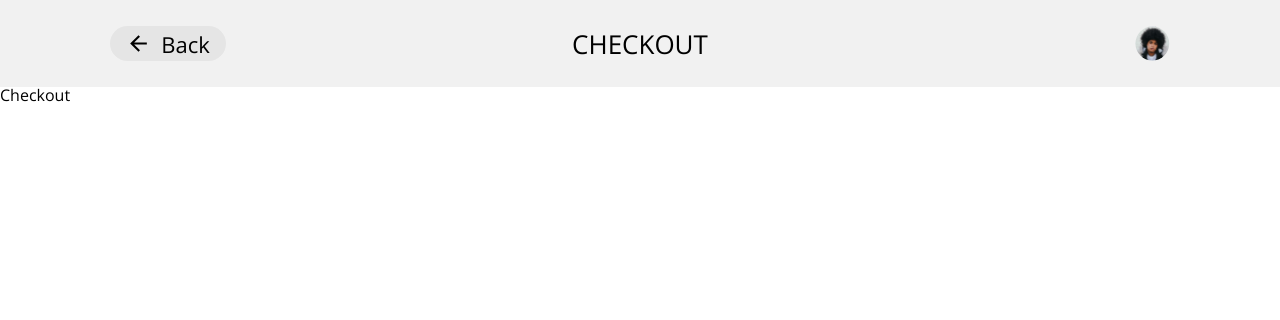
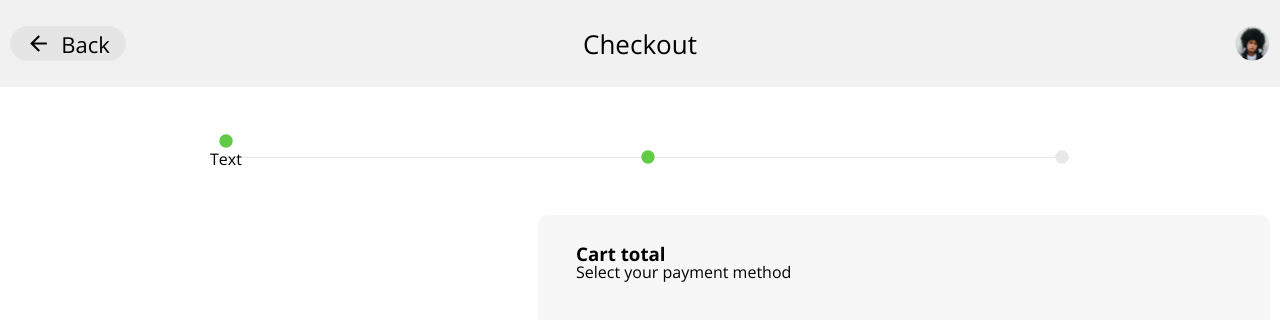
Before and after one commit to diogoaraujogit/sneaker-app-ts, a React (Create React App) app: page /checkout in a window 1280 px wide. Shown: the top 320 px of the page. Built offline with nearby package versions, Linux system fonts and the light colour scheme.

Commit message:
feature: cart context api

```diff
--- a/src/App.tsx
+++ b/src/App.tsx
@@ -1,12 +1,15 @@
 import React from 'react';
 import { ToastContainer } from 'react-toastify';
+import { CartProvider } from './context/CartContext';
 import Routes from './routes';
 import GlobalStyle from './styles/global';
 
 const App: React.FC = () => {
   return (
     <>
-      <Routes />
+      <CartProvider>
+        <Routes />
+      </CartProvider>
       <GlobalStyle />
       <ToastContainer autoClose={4000} />
     </>
--- a/src/components/Layout/index.tsx
+++ b/src/components/Layout/index.tsx
@@ -2,7 +2,13 @@ import React from 'react';
 import { MdArrowBack } from 'react-icons/md';
 import { useHistory } from 'react-router-dom';
 import avatar from '../../assets/avatar.svg';
-import { BackButton, Container, HeaderBar, PageBody } from './styles';
+import {
+  BackButton,
+  Container,
+  HeaderBar,
+  HeaderContent,
+  PageBody,
+} from './styles';
 
 interface LayoutProps {
   title: string;
@@ -21,6 +27,7 @@ const Layout: React.FC<LayoutProps> = ({
   return (
     <Container>
       <HeaderBar>
+        <HeaderContent>
           <div className="back-button">
             {hasBackButton && (
               <BackButton onClick={() => history.push(backTo)}>
@@ -32,6 +39,7 @@ const Layout: React.FC<LayoutProps> = ({
           <div className="avatar">
             <img src={avatar} alt="avatar" />
           </div>
+        </HeaderContent>
       </HeaderBar>
       <PageBody>{children}</PageBody>
     </Container>
--- a/src/components/Layout/styles.ts
+++ b/src/components/Layout/styles.ts
@@ -11,8 +11,16 @@ export const HeaderBar = styled.div`
   height: 8.7rem;
   display: flex;
   align-items: center;
+  justify-content: center;
+`;
+
+export const HeaderContent = styled.div`
+  display: flex;
+  align-items: center;
   justify-content: space-between;
-  padding: 0rem 11rem;
+  padding: 0rem 1rem;
+  width: 100%;
+  max-width: 130rem;
 
   .back-button {
     width: 11.6rem;
--- /dev/null
+++ b/src/context/CartContext.tsx
@@ -0,0 +1,34 @@
+import React, { createContext, useState } from 'react';
+
+interface CartItemProps {
+  color?: string;
+  currency?: string;
+  description?: string;
+  id?: string;
+  maxresURL?: string;
+  price?: string;
+  thumbnailURL?: string;
+}
+
+interface CartContextProps {
+  cartItem?: CartItemProps;
+  updateCartItem(newCartItem: CartItemProps): void;
+}
+
+const CartContext = createContext<CartContextProps>({} as CartContextProps);
+
+const CartProvider: React.FC = ({ children }) => {
+  const [cartItem, setCartItem] = useState<CartItemProps>({});
+
+  const updateCartItem = (newCartItem: CartItemProps): void => {
+    setCartItem(newCartItem);
+  };
+
+  return (
+    <CartContext.Provider value={{ cartItem, updateCartItem }}>
+      {children}
+    </CartContext.Provider>
+  );
+};
+
+export { CartContext, CartProvider };
--- a/src/pages/Checkout/index.tsx
+++ b/src/pages/Checkout/index.tsx
@@ -1,14 +1,39 @@
-import React, { useEffect, useState } from 'react';
+import React, { useEffect, useState, useContext } from 'react';
 import { useHistory } from 'react-router-dom';
 import { toast } from 'react-toastify';
+import { MdLens } from 'react-icons/md';
 import Layout from '../../components/Layout';
 import { addPanelListener } from '../../services/addPanelListener';
 import { establishPayWithMyBank } from '../../services/establishPayWithMyBank';
-import { Container } from './styles';
+import {
+  CardDetails,
+  CheckoutBody,
+  Container,
+  Content,
+  ItemFullDisplay,
+  PaymentDetails,
+  PaymentMethod,
+  StepsIndicator,
+} from './styles';
+
+import { CartContext } from '../../context/CartContext';
 
 const Checkout: React.FC = () => {
-  const amount = '70.00';
   const [approvedTransaction, setApprovedTransaction] = useState(false);
+
+  const { cartItem } = useContext(CartContext);
+
+  // const cartItem = {
+  //   color: 'Green',
+  //   currency: 'USD',
+  //   description: 'SS Sneaker',
+  //   id: '2839u512401',
+  //   maxresURL:
+  //     'https://voliveira.s3-sa-east-1.amazonaws.com/sneakers/ss-sneaker-maxres.png',
+  //   price: '100.00',
+  //   thumbnailURL:
+  //     'https://voliveira.s3-sa-east-1.amazonaws.com/sneakers/ss-sneaker-thumb.png',
+  // };
 
   const handleSuccess = (): void => {
     setApprovedTransaction(true);
@@ -20,13 +45,40 @@ const Checkout: React.FC = () => {
   };
 
   useEffect(() => {
-    // establishPayWithMyBank(amount);
+    // establishPayWithMyBank(cartItem.price);
     // addPanelListener(handleSuccess, handleError);
   }, []);
 
   return (
-    <Layout title="CHECKOUT" backTo="/store" hasBackButton>
-      <Container>Checkout</Container>
+    <Layout title="Checkout" backTo="/store" hasBackButton>
+      <Container>
+        <Content>
+          <StepsIndicator>
+            <div>
+              <MdLens color="#61CB46" />
+              <p>Text</p>
+            </div>
+            <MdLens color="#61CB46" />
+            <MdLens color={approvedTransaction ? '#61CB46' : '#E8E8E8'} />
+          </StepsIndicator>
+          <CheckoutBody>
+            <ItemFullDisplay>
+              <img src={cartItem?.maxresURL} alt={cartItem?.description} />
+            </ItemFullDisplay>
+            <PaymentDetails>
+              <CardDetails>
+                <div>
+                  <h3>Cart total</h3>
+                  <div>
+                    <h4>{cartItem?.description}</h4>
+                  </div>
+                </div>
+              </CardDetails>
+              <PaymentMethod>Select your payment method</PaymentMethod>
+            </PaymentDetails>
+          </CheckoutBody>
+        </Content>
+      </Container>
     </Layout>
   );
 };
--- a/src/pages/Checkout/styles.ts
+++ b/src/pages/Checkout/styles.ts
@@ -1,3 +1,84 @@
 import styled from 'styled-components';
+import stepsTL from '../../assets/stepsTL.svg';
 
-export const Container = styled.div``;
+export const Container = styled.div`
+  display: flex;
+  width: 100%;
+  flex-direction: column;
+  align-items: center;
+`;
+
+export const Content = styled.div`
+  display: flex;
+  flex-direction: column;
+  align-items: center;
+  width: 100%;
+  max-width: 130rem;
+  padding: 6rem 1rem;
+`;
+
+export const StepsIndicator = styled.div`
+  display: flex;
+  align-items: center;
+  justify-content: space-between;
+  background: url(${stepsTL}) no-repeat;
+  background-position-y: center;
+  background-size: 100% auto;
+  width: 86rem;
+  height: 2rem;
+  margin-bottom: 4.8rem;
+
+  svg {
+    height: 2rem;
+  }
+
+  div {
+    align-self: self-end;
+    display: flex;
+    flex-direction: column;
+    align-items: center;
+  }
+`;
+
+export const CheckoutBody = styled.div`
+  display: flex;
+  justify-content: space-between;
+  width: 100%;
+  height: 64rem;
+  gap: 4rem;
+`;
+
+export const ItemFullDisplay = styled.div`
+  height: 100%;
+  flex: 1;
+  overflow-x: hidden;
+  overflow-y: hidden;
+  display: flex;
+  align-items: center;
+  justify-content: center;
+  border-radius: 1rem;
+
+  img {
+    height: 100%;
+  }
+`;
+
+export const PaymentDetails = styled.div`
+  height: 100%;
+  width: 73.2rem;
+  background-color: #f7f7f7;
+  border-radius: 1rem;
+  padding: 3rem 3.8rem;
+`;
+
+export const CardDetails = styled.div`
+  display: flex;
+`;
+
+export const PaymentMethod = styled.div`
+  display: flex;
+`;
+
+export const PaymentOption = styled.div`
+  display: flex;
+`;
--- a/src/pages/Store/index.tsx
+++ b/src/pages/Store/index.tsx
@@ -1,4 +1,4 @@
-import React, { useEffect, useState } from 'react';
+import React, { useEffect, useState, useContext } from 'react';
 import { toast } from 'react-toastify';
 import { MdSearch } from 'react-icons/md';
 import { useHistory } from 'react-router-dom';
@@ -14,6 +14,8 @@ import {
   StoreList,
 } from './styles';
 
+import { CartContext } from '../../context/CartContext';
+
 interface SneakerProps {
   description?: string;
   thumbnailURL?: string;
@@ -26,6 +28,8 @@ const Store: React.FC = () => {
   const history = useHistory();
   const sizeOptions = [41, 42, 43, 44];
   const quantityOptions = [1, 2, 3, 4];
+
+  const { updateCartItem } = useContext(CartContext);
 
   // PAGE INNER STATES
   const [allSneakers, setAllSneakers] = useState<SneakerProps[]>([]);
@@ -53,6 +57,11 @@ const Store: React.FC = () => {
       sneaker?.description?.toLowerCase().includes(searchTerm.toLowerCase()),
     );
     setSneakersList(filteredItems);
+  };
+
+  const handleAddToCart = (sneaker: SneakerProps): void => {
+    updateCartItem(sneaker);
+    history.push(`/checkout`);
   };
 
   // PAGE SIDE EFFECTS
@@ -106,7 +115,7 @@ const Store: React.FC = () => {
                     <div className="price">{`$ ${price}`}</div>
                     <button
                       type="button"
-                      onClick={() => history.push(`/checkout`)}
+                      onClick={() => handleAddToCart(sneaker)}
                     >
                       Add to cart
                     </button>
```
Also changed, not shown: src/assets/stepsElipseCheck.svg (added), src/assets/stepsTL.svg (added). Lines whose indentation alone changed are shown as unchanged.
